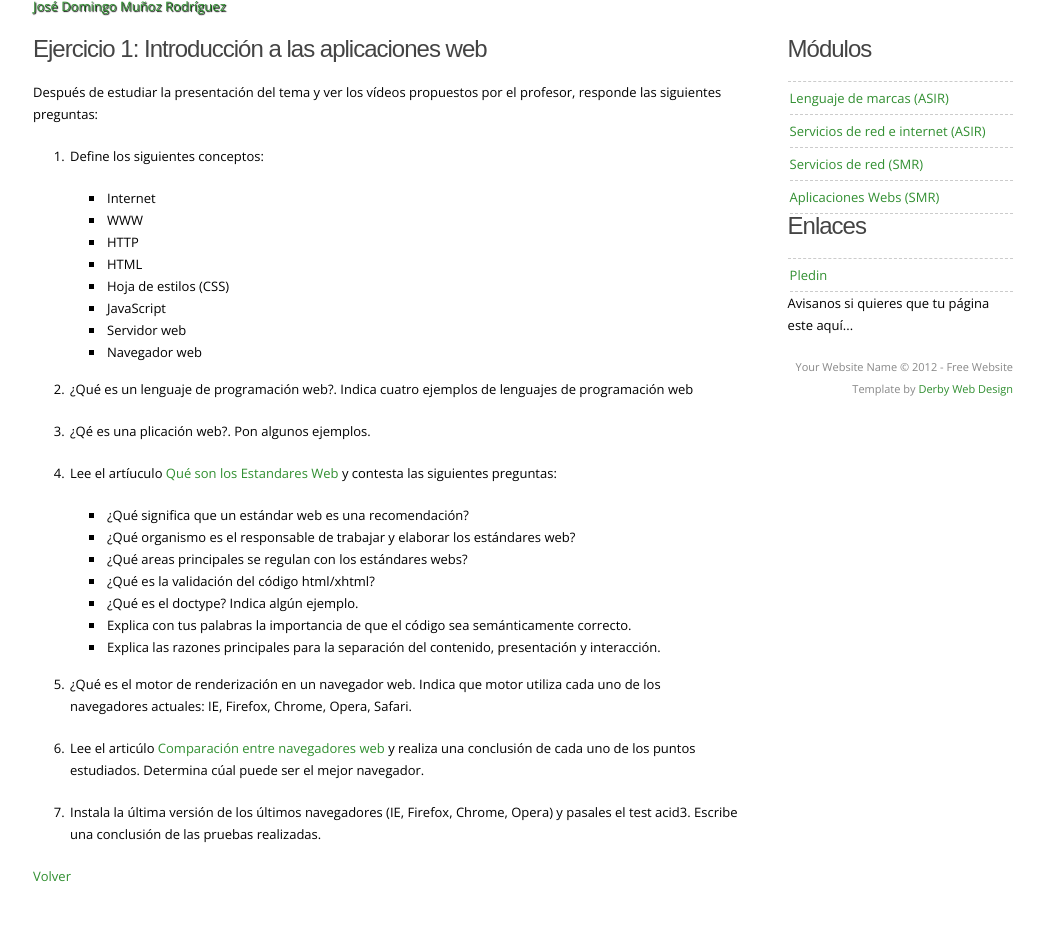
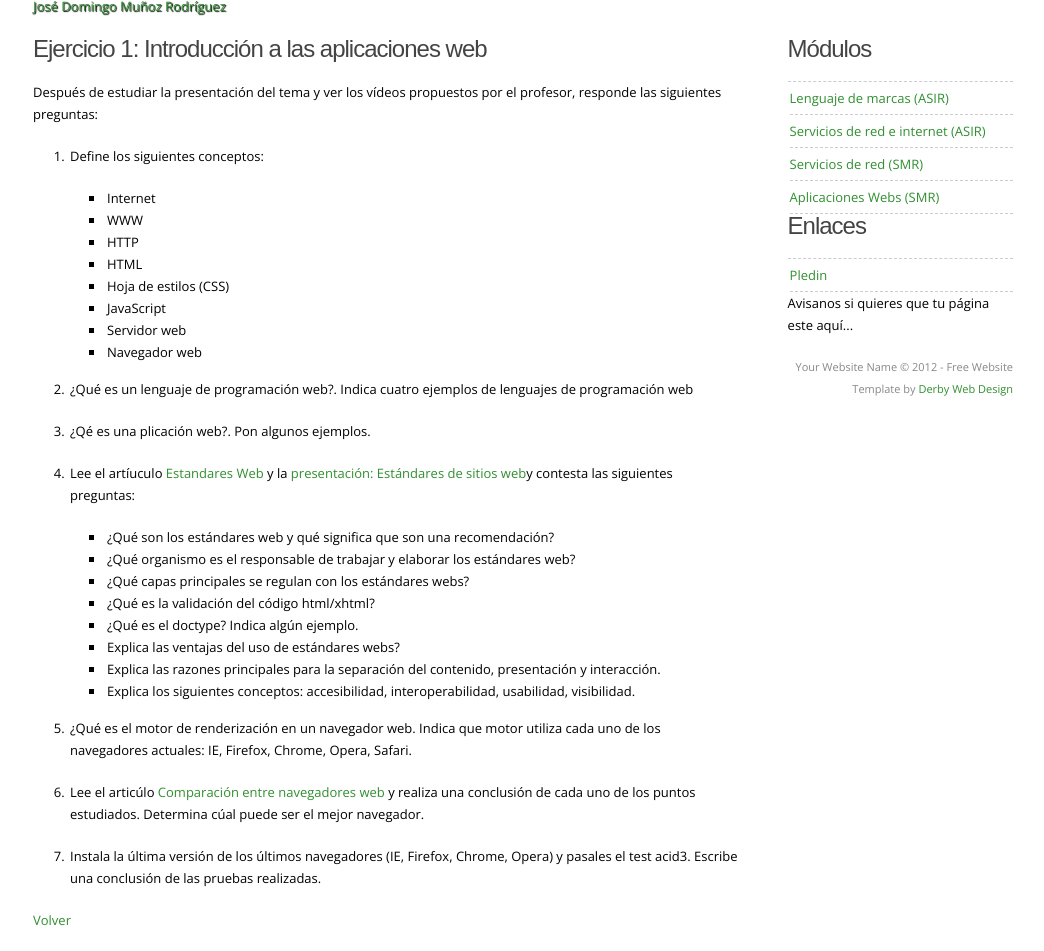
Before and after one commit to josedom24/josedom24.github.io, a Jekyll site: the page built from mod/aplweb/ej1.md, in a window 1280 px wide, cut to the strip 80-1031 px from the top of the page. Shown: the whole strip, without its empty margins (117-1161 px from the left). Built offline with Jekyll 4.4.1, drawn with Linux system fonts in a browser that asks for light colours; nearby versions of some CDN libraries; some web fonts are replaced; library files that are not in the unit come from our copies; before the commit the page ends 987 px from its top, so only the background shows below that.

Commit message:
Arreglado ej1

```diff
--- a/mod/aplweb/ej1.md
+++ b/mod/aplweb/ej1.md
@@ -24,15 +24,16 @@ Después de estudiar la presentación del tema y ver los vídeos propuestos por
 
 3. ¿Qé es una plicación web?. Pon algunos ejemplos.
 
-4. Lee el artíuculo [Qué son los Estandares Web](http://alfonsocatron.com.ar/2007/07/19/que-son-los-estandares-web-una-explicacion-sintetica-de-lo-que-abarca-el-termino/) y contesta las siguientes preguntas:
+4. Lee el artíuculo [Estandares Web](http://www.maestrosdelweb.com/editorial/estandaresweb/) y la [presentación: Estándares de sitios web](http://es.slideshare.net/joserodrigu/estndares-web-presentation)y contesta las siguientes preguntas:
 
-	* ¿Qué significa que un estándar web es una recomendación?
+	* ¿Qué son los estándares web y qué significa que son una recomendación?
 	* ¿Qué organismo es el responsable de trabajar y elaborar los estándares web?
-	* ¿Qué areas principales se regulan con los estándares webs?
+	* ¿Qué capas principales se regulan con los estándares webs?
 	* ¿Qué es la validación del código html/xhtml?
 	* ¿Qué es el doctype? Indica algún ejemplo.
-	* Explica con tus palabras la importancia de que el código sea semánticamente correcto.
+	* Explica las ventajas del uso de estándares webs?
 	* Explica las razones principales para la separación del contenido, presentación y interacción.
+	* Explica los siguientes conceptos: accesibilidad, interoperabilidad, usabilidad, visibilidad.
 
 
 5. ¿Qué es el motor de renderización en un navegador web. Indica que motor utiliza cada uno de los navegadores actuales: IE, Firefox, Chrome, Opera, Safari.
```
